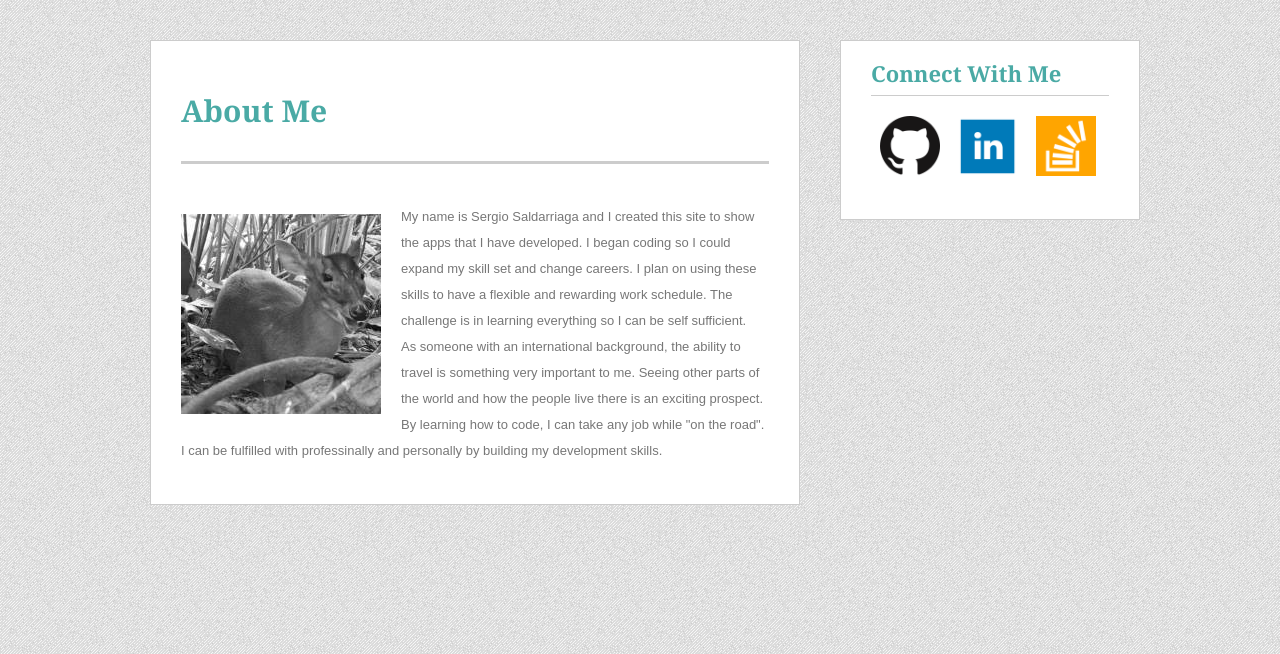
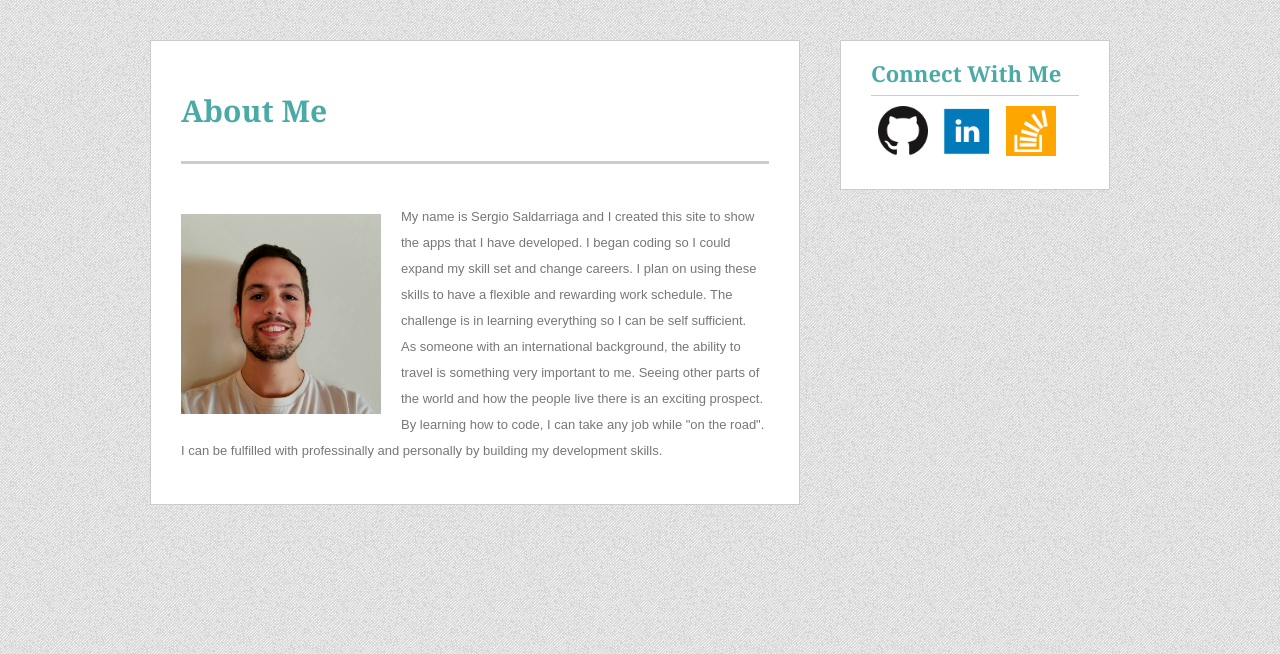
Before and after one commit to sergsal/Basic-Portfolio, a PHP site: page / in a window 1280 px wide. Shown: the part 126-780 px from the top of the page. Run offline with PHP 8.4, Linux system fonts and the light colour scheme.

Commit message:
file updates

```diff
--- a/assets/css/style.css
+++ b/assets/css/style.css
@@ -51,6 +51,8 @@ body {
 	float: left;
 	margin-right: 20px;
 	margin-top: 10px;
+	height: 200px;
+	width: 200px;
 }
 .body-text {
 	float: left;
@@ -76,7 +78,7 @@ footer {
     align-items: center;
 }
 .connect {
-	width: 238px;
+	width: 208px;
 	background-color: #ffffff;
 	margin-top: 40px;
 	border: solid 1px #cccccc;
@@ -141,7 +143,7 @@ footer {
 	display: inline-block;
 	height: 60px
 	width: 60px;
-	padding: 20px 4px;
+	padding: 10px 2px;
 	float: left;
 	text-decoration: none;
 	}
@@ -166,6 +168,8 @@ a:hover {
 a:active {
     text-decoration: underline;
     background-color: #4aaaa5;
+    height: 100%
+    width: 100%;
 }
 input[type=text] {
 	width: 100%;
--- a/contact.html
+++ b/contact.html
@@ -37,13 +37,13 @@
 			<h2 class="connect-header">Connect With Me</h2>
 				<ul>
 					<li class="connect-list"><a href="https://www.github.com/sergsal/">
- 						 <img src="assets/images/github.png" alt="Github" style="width:60px;height:60px;border:0;"></a>
+ 						 <img src="assets/images/github.png" alt="Github" style="width:50px;height:50px;border:0;"></a>
 					</li>
 					<li class="connect-list"><a href="https://www.linkedin.com/in/sergio-saldarriaga-b2ab96a6">
-  						<img src="assets/images/linkedin_square_color.png" alt="LinkedIn" style="width:60px;height:60px;border:0;"></a>
+  						<img src="assets/images/linkedin_square_color.png" alt="LinkedIn" style="width:50px;height:50px;border:0;"></a>
 					</li>
 					<li class="connect-list"><a href="http://www.stackoverflow.com">
- 						 <img src="assets/images/1467077436_stackoverflow.png" alt="StackOverflow" style="width:60px;height:60px;border:0;"></a>
+ 						 <img src="assets/images/1467077436_stackoverflow.png" alt="StackOverflow" style="width:50px;height:50px;border:0;"></a>
 						</li>
 				</ul>
 		</aside>
--- a/index.html
+++ b/index.html
@@ -19,7 +19,7 @@
 	<div class="container">
 		<section class="body-text">
 		<h2 class="body-header">About Me</h2>
-			<img class="bio-image" src="assets/images/animals-q-g-200-200-5.jpg" alt="This is Me">
+			<img class="bio-image" src="assets/images/me.jpg" alt="This is Me">
 			<p class="paragraph">My name is Sergio Saldarriaga and I created this site to show the apps that I have developed. I began coding so I could expand my skill set and change careers. I plan on using these skills to have a flexible and rewarding work schedule. The challenge is in learning everything so I can be self sufficient.<br>
 			As someone with an international background, the ability to travel is something very important to me. Seeing other parts of the world and how the people live there is an exciting prospect. By learning how to code, I can take any job while "on the road". I can be fulfilled with professinally and personally by building my development skills.
 			</p>
@@ -28,13 +28,13 @@
 			<h2 class="connect-header">Connect With Me</h2>
 				<ul>
 					<li class="connect-list"><a href="https://www.github.com/sergsal/">
- 						 <img src="assets/images/github.png" alt="Github" style="width:60px;height:60px;border:0;"></a>
+ 						 <img src="assets/images/github.png" alt="Github" style="width:50px;height:50px;border:0;"></a>
 					</li>
 					<li class="connect-list"><a href="https://www.linkedin.com/in/sergio-saldarriaga-b2ab96a6">
-  						<img src="assets/images/linkedin_square_color.png" alt="LinkedIn" style="width:60px;height:60px;border:0;"></a>
+  						<img src="assets/images/linkedin_square_color.png" alt="LinkedIn" style="width:50px;height:50px;border:0;"></a>
 					</li>
 					<li class="connect-list"><a href="http://www.stackoverflow.com">
- 						 <img src="assets/images/1467077436_stackoverflow.png" alt="StackOverflow" style="width:60px;height:60px;border:0;"></a>
+ 						 <img src="assets/images/1467077436_stackoverflow.png" alt="StackOverflow" style="width:50px;height:50px;border:0;"></a>
 						</li>
 				</ul>
 		</aside>
```
Also changed, not shown: portfolio.html (+8 -8 lines), assets/images/Me.jpg (added), assets/images/Rutgers.jpg (added), assets/images/game-controller.jpg (added), assets/images/hangman.jpg (added), assets/images/rps.jpg (added), assets/images/trivia.png (added).
